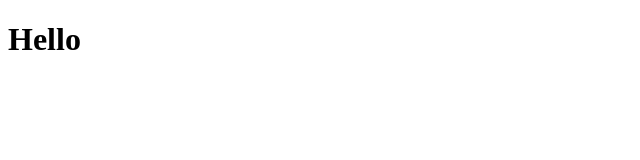
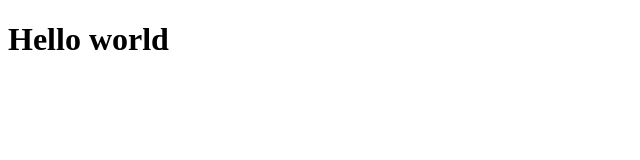
Before and after one commit to gulinaa/git_test, a plain HTML site: page index.html in a window 1280 px wide. Shown: the whole page, without its empty margins (0-640 px from the left). Drawn offline with Linux system fonts and the light colour scheme.

Commit message:
second commit

```diff
--- a/index.html
+++ b/index.html
@@ -7,6 +7,6 @@
     <title>git test</title>
 </head>
 <body>
-    <h1>Hello</h1>
+    <h1>Hello world</h1>
 </body>
 </html>
```
